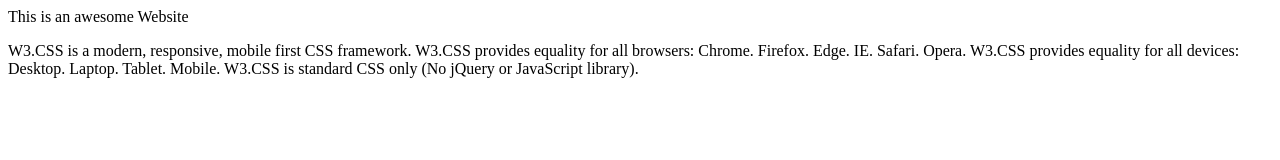
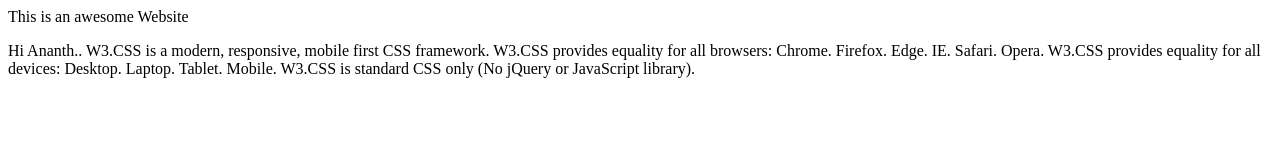
Before and after one commit to usananth/GitProject, a plain HTML site: page index.html in a window 1280 px wide. Drawn offline with Linux system fonts and the light colour scheme.

Commit message:
I Added Hi Ananth

```diff
--- a/index.html
+++ b/index.html
@@ -6,6 +6,7 @@ Sample Website
 This is an awesome Website
 </head>
 <p>
+Hi Ananth..
 W3.CSS is a modern, responsive, mobile first CSS framework.
 
 W3.CSS provides equality for all browsers: Chrome. Firefox. Edge. IE. Safari. Opera.
```
